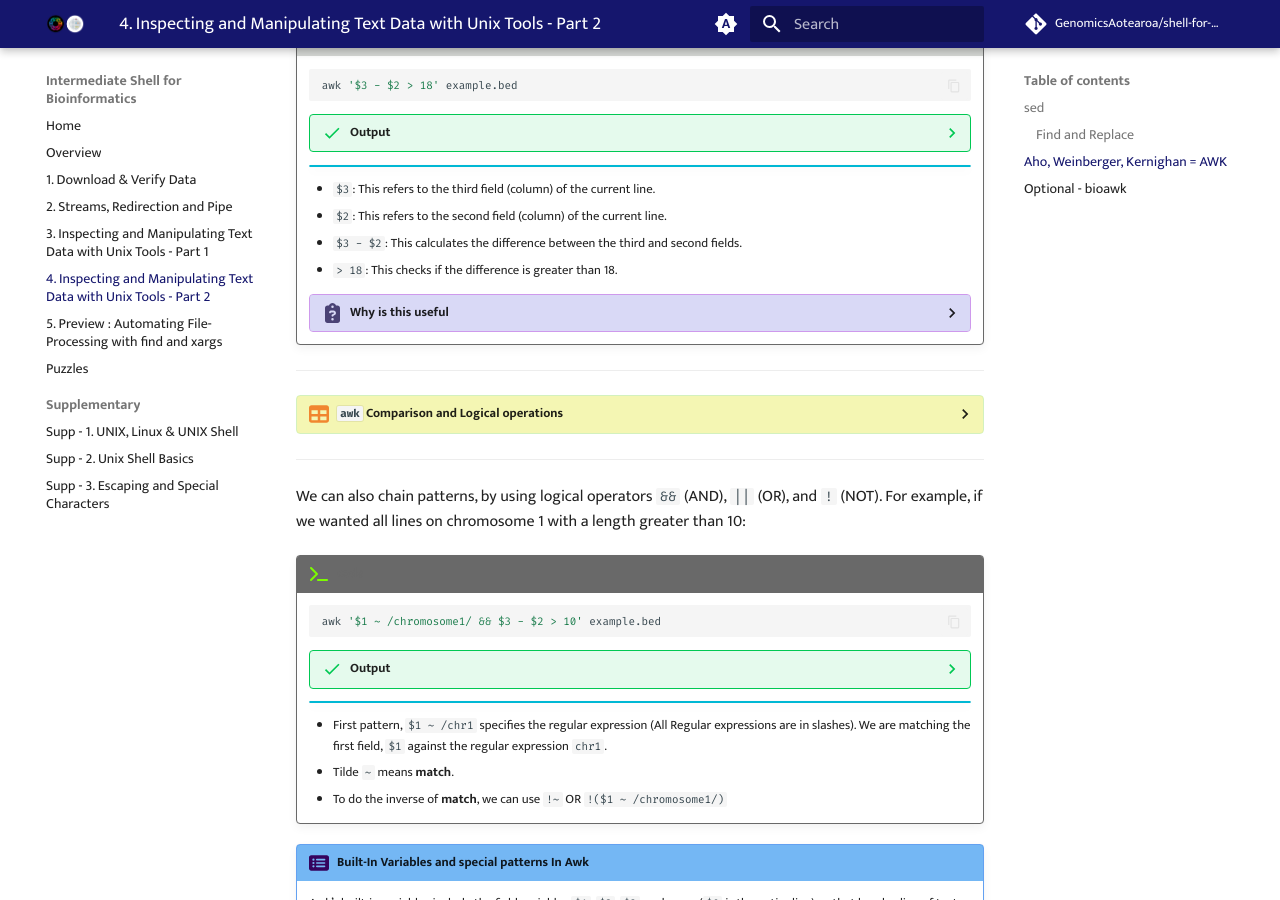
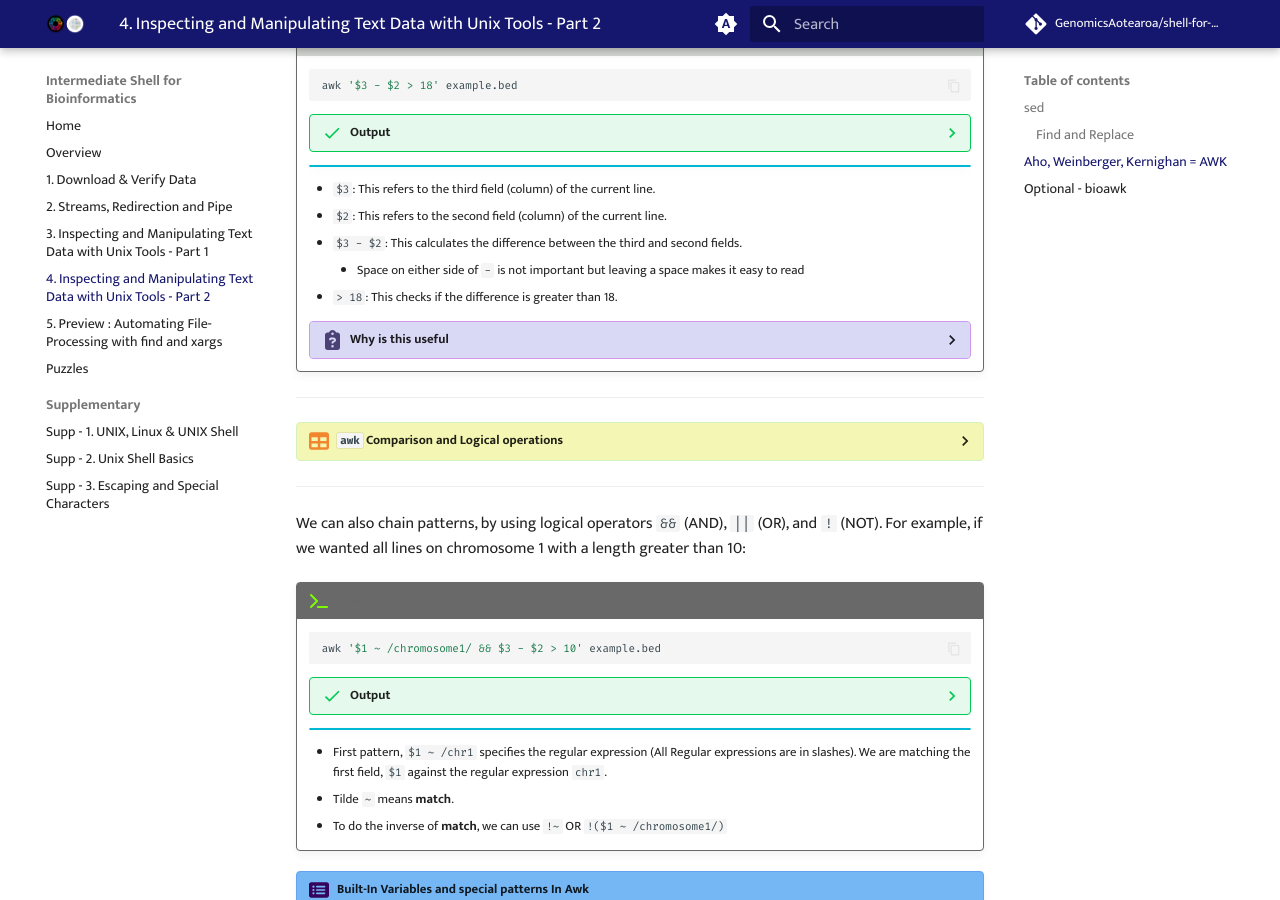
Before and after one commit to GenomicsAotearoa/shell-for-bioinformatics, an MkDocs documentation site: the page built from docs/5_inspectmanipulate2.md, in a window 1280 px wide and 900 px high, scrolled down 6133 px. Built offline with MkDocs 1.6.1 and Material for MkDocs 9.7.7, drawn with Linux system fonts in a browser that asks for light colours; comment, search, counter and statistics services are not loaded.

Commit message:
explain space

```diff
--- a/docs/5_inspectmanipulate2.md
+++ b/docs/5_inspectmanipulate2.md
@@ -354,6 +354,7 @@ awk options 'selection_criteria {action}' input-file >  output-file
     - `$3`: This refers to the third field (column) of the current line.
     - `$2`: This refers to the second field (column) of the current line.
     - `$3 - $2`: This calculates the difference between the third and second fields.
+        - Space on either side of `-` is not important but leaving a space makes it easy to read
     - `> 18`: This checks if the difference is greater than 18.
 
     ??? clipboard-question "Why is this useful"
```
